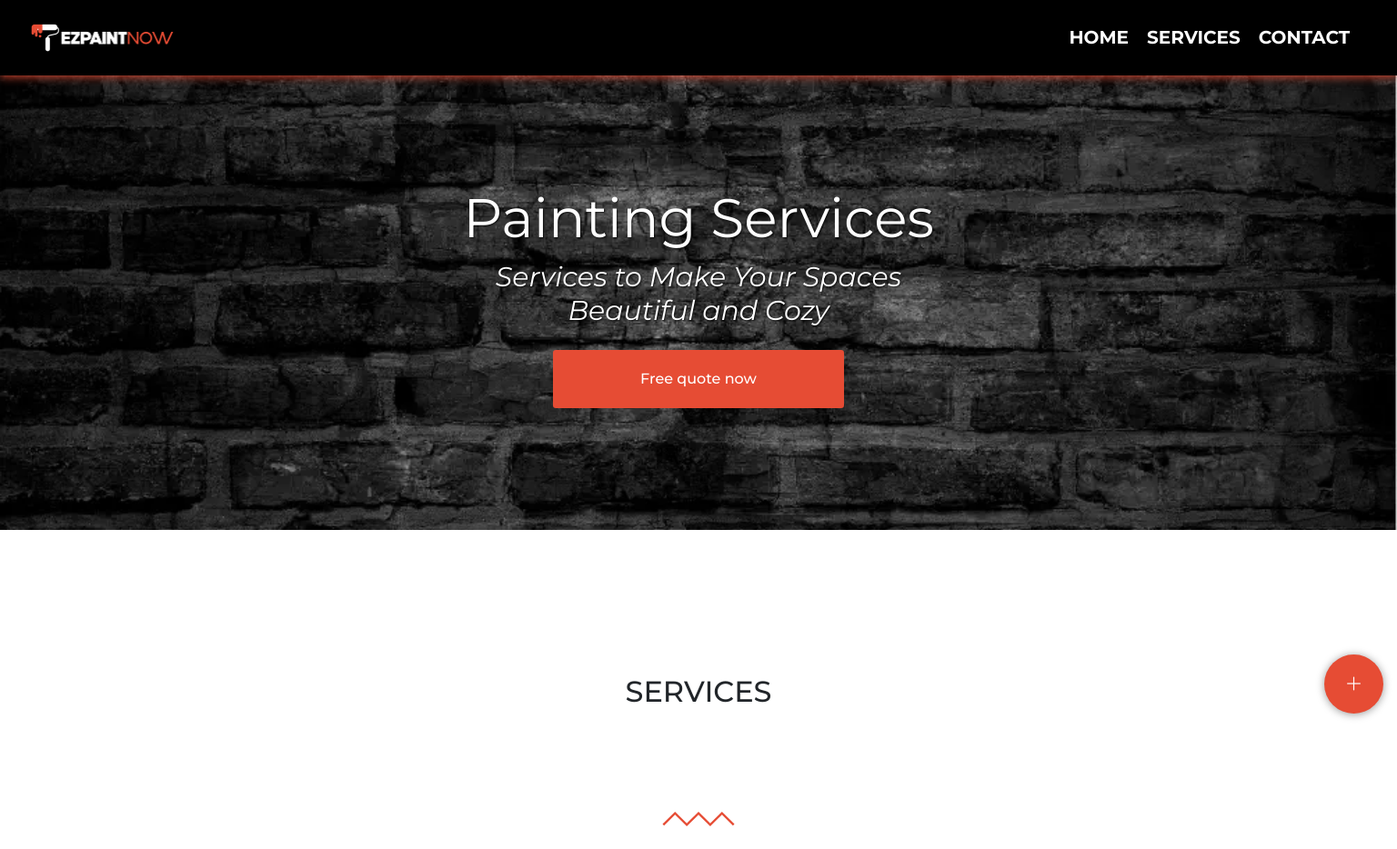
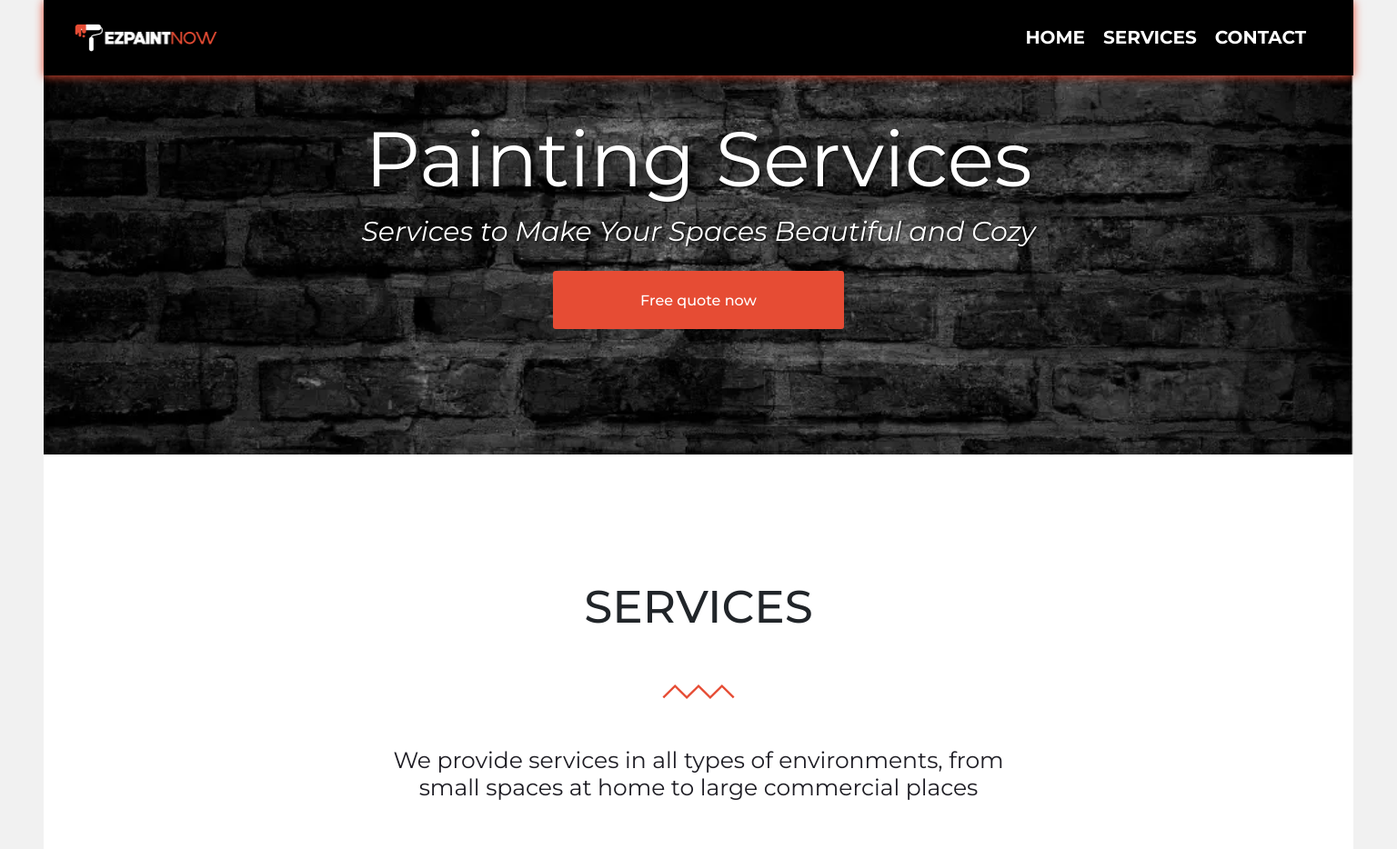
Before and after one commit to JotaJotaM1/adrian_page, a website: page services.html in a window 1536 px wide. Shown: the top 934 px of the page at 91% size. Drawn offline with nearby package versions, Linux system fonts and the light colour scheme.

Commit message:
finished media query 1440 all site

```diff
--- a/css/contact.css
+++ b/css/contact.css
@@ -15,10 +15,18 @@
 
 body {
     font-family: "Montserrat", sans-serif;
+    background-color: #f1f1f1;
+}
+
+.sectionBody {
+    max-width: 1440px;
+    margin: 0 auto;
+    position: relative;
+    min-height: 100vh;
 }
 
 main {
-    padding: 83px 0 0;
+    background-color: white;
 }
 
 .titleH1Cont {
@@ -163,3 +171,23 @@ main {
         padding: 70px 50px;
     }
 }
+
+@media screen and (min-width: 1440px) {
+    .titleH1Cont {
+        font-size: 50px;
+        padding: 10% 31% 5%;
+    }
+
+    .textH2Cont {
+        padding: 0px 29% 25px;
+    }
+
+    .container {
+        max-width: 800px;
+    }
+
+    .info-container {
+        flex-direction: row;
+        padding: 70px 10%;
+    }
+}
--- a/css/floatingbutton.css
+++ b/css/floatingbutton.css
@@ -36,15 +36,16 @@
     color: transparent;
 }
 
+.containerBtnFixed {
+    position: absolute;
+    z-index: 9999;
+    bottom: 20px;
+    right: 20px;
+
+}
+
 #btn-mas {
     display: none;
-}
-
-.containerBtnFixed {
-    position: fixed;
-    z-index: 9999;
-    bottom: 15px;
-    right: 15px;
 }
 
 .redes {
--- a/css/footer.css
+++ b/css/footer.css
@@ -165,9 +165,9 @@ footer {
 
 }
 
-@media screen and (min-width: 1900px) {
+@media screen and (min-width: 1440px) {
     .containFatherFooter {
-        justify-content: space-between;
+        justify-content: space-around;
     }
 
 }
--- a/css/header.css
+++ b/css/header.css
@@ -23,6 +23,7 @@
   background: var(--blackGeneral);
   box-shadow: 0px 1px 10px 0px #E64C34;
   z-index: 999;
+  max-width: 1440px;
 }
 
 .fatherlogoHeader {
--- a/css/index.css
+++ b/css/index.css
@@ -16,6 +16,18 @@
 
 body {
     font-family: "Montserrat", sans-serif;
+    background-color: #f1f1f1;
+}
+
+main {
+    background-color: white;
+}
+
+.sectionBody {
+    max-width: 1440px;
+    margin: 0 auto;
+    position: relative;
+    min-height: 100vh;
 }
 
 main,
@@ -340,10 +352,6 @@ main,
         text-align: center;
         padding: 10px 40px;
     }
-}
-
-@media screen and (min-width: 768px) {
-
     .titleH1Slider {
         padding: 0 21%;
     }
@@ -353,6 +361,7 @@ main,
     }
 }
 
+
 @media screen and (min-width: 1024px) {
 
     .sectionCallToAction {
@@ -360,7 +369,6 @@ main,
         height: 600px;
         justify-content: center;
         align-items: center;
-
     }
 
     .textH2Services {
@@ -417,3 +425,34 @@ main,
     }
 
 }
+
+@media screen and (min-width: 1440px) {
+    .sectionSlider {
+        height: 780px;
+    }
+
+    .titleH2Services {
+        padding: 3% 8px;
+        font-size: 50px;
+    }
+
+    .containAboutUs {
+        padding: 20px 50px;
+    }
+
+    .containH4AboutUs {
+        width: 27%;
+    }
+
+    .textAboutUs {
+        padding: 0 27% 60px;
+    }
+
+    .containG-H4 {
+        justify-content: space-evenly;
+    }
+
+    .textH3Services {
+        padding: 0px 19% 50px;
+    }
+}
--- a/css/services.css
+++ b/css/services.css
@@ -15,10 +15,18 @@
 
 body {
     font-family: "Montserrat", sans-serif;
+    background-color: #f1f1f1;
+}
+
+.sectionBody {
+    max-width: 1440px;
+    margin: 0 auto;
+    position: relative;
+    min-height: 100vh;
 }
 
 main {
-    padding: 83px 0 0;
+    background-color: white;
 }
 
 .rowSliderSer {
@@ -289,6 +297,29 @@ main {
     .p-2 {
         padding: 0.5rem 10rem 3rem !important;
     }
+}
 
+@media screen and (min-width: 1440px) {
 
+    .titleServis{
+        padding: 10% 8px 2%;
+        font-size: 50px;
+    }
+    .textServis {
+        padding: 0px 26% 50px
+    }
+
+    .titleH1Ser,
+    .titleH2ser {
+        text-align: center;
+        padding: 5px 0%;
+    }
+
+    .titleH1Ser {
+        font-size: 85px;
+    }
+
+    .p-2 {
+        padding: 0.5rem 15rem 3rem !important;
+    }
 }
--- a/script.js
+++ b/script.js
@@ -65,3 +65,32 @@ document.addEventListener("DOMContentLoaded", function () {
     }
   });
 });
+
+/* The floating fixed button adjusts to a fixed position according to its parent sectionBody */
+
+document.addEventListener("scroll", function () {
+  const botonFlotante = document.querySelector(".containerBtnFixed");
+  const seccion = document.querySelector(".sectionBody");
+  const rectSeccion = seccion.getBoundingClientRect();
+
+  // Condición para mantener el botón dentro de los límites de sectionBody
+  if (rectSeccion.top < 0 && rectSeccion.bottom > window.innerHeight) {
+    botonFlotante.style.position = "fixed";
+    botonFlotante.style.bottom = "25px";
+    // Ajustamos el botón a la derecha con una separación de 20px del contenedor sectionBody
+    botonFlotante.style.right = `${
+      window.innerWidth - rectSeccion.right + 25
+    }px`;
+    botonFlotante.style.left = "auto"; // Aseguramos que la propiedad left no interfiera
+  } else {
+    botonFlotante.style.position = "absolute";
+    botonFlotante.style.bottom = "25px";
+    // Cuando el botón debe posicionarse en la parte inferior derecha de sectionBody
+    if (rectSeccion.bottom <= window.innerHeight) {
+      botonFlotante.style.right = "25px"; // Mantenemos la separación de 20px del borde derecho
+    } else {
+      botonFlotante.style.right = "25px";
+    }
+    botonFlotante.style.left = "auto"; // Aseguramos que la propiedad left no interfiera
+  }
+});
--- a/services.html
+++ b/services.html
@@ -16,7 +16,7 @@
 </head>
 
 <body>
-
+    <section class="sectionBody">
         <div class="containerBtnFixed">
             <input type="checkbox" id="btn-mas">
             <div class="redes">
@@ -58,7 +58,6 @@
                 </div>
             </section>
 
-
             <div>
                 <p class="titleServis">SERVICES</p>
                 <img class="rowZigzagSer" src="./img/zigzag-green.svg" alt="rowZigzagAboutUs">
@@ -74,7 +73,8 @@
                         </picture>
                         <div class="containInfoSer">
                             <h2 class="titleH2InfoSer">Commercial Painting</h2>
-                        <p class="textH2Info">Specializing in commercial painting, we offer solutions for any type of
+                            <p class="textH2Info">Specializing in commercial painting, we offer solutions for any type
+                                of
                                 commercial property. From offices to commercial spaces, our team tackles any painting
                                 challenge with efficiency and professionalism.</p>
                         </div>
@@ -116,7 +116,8 @@
                         <div class="containInfoSer">
                             <h2 class="titleH2InfoSer">Residential Painting</h2>
                             <p class="textH2Info">Enhancing homes with our residential painting services. Whether it's a
-                            color change on the walls or a complete renovation, we take care of every detail to achieve
+                                color change on the walls or a complete renovation, we take care of every detail to
+                                achieve
                                 stunning results in residential projects.</p>
                         </div>
                         <table class="TableForServcies">
@@ -149,12 +150,10 @@
                 </div>
             </section>
 
-
             <section class="sectionAccordion">
                 <div class="containImgH2Faq">
                     <img class="rowZigzagSer" src="./img/zigzag-green.svg" alt="rowZigzagAboutUs">
                     <h2 class="titleH2Faq">F.A.Q.</h2>
-
                 </div>
                 <div class="accordion p-2" id="accordionExample">
                     <div class="accordion-item">
@@ -181,7 +180,8 @@
                         </h2>
                         <div id="collapseTwo" class="accordion-collapse collapse" data-bs-parent="#accordionExample">
                             <div class="accordion-body">
-                            The timeline for a commercial painting project varies based on the size and complexity of
+                                The timeline for a commercial painting project varies based on the size and complexity
+                                of
                                 the space. We commit to providing accurate estimates and working efficiently to minimize
                                 disruptions to your business operations
                             </div>
@@ -196,7 +196,8 @@
                         </h2>
                         <div id="collapseThree" class="accordion-collapse collapse" data-bs-parent="#accordionExample">
                             <div class="accordion-body">
-                            Yes, we offer color and design consultations to help our clients select the perfect palette
+                                Yes, we offer color and design consultations to help our clients select the perfect
+                                palette
                                 that complements their space. Our experts can guide you through the latest trends and
                                 painting techniques
                             </div>
@@ -211,7 +212,8 @@
                         </h2>
                         <div id="collapseFour" class="accordion-collapse collapse" data-bs-parent="#accordionExample">
                             <div class="accordion-body">We use only high-quality paints from reputable brands and employ
-                            proven techniques to ensure a durable finish. Additionally, our team is highly trained and
+                                proven techniques to ensure a durable finish. Additionally, our team is highly trained
+                                and
                                 committed to excellence on every project.
                             </div>
                         </div>
@@ -239,17 +241,19 @@
                         </h2>
                         <div id="collapseSix" class="accordion-collapse collapse" data-bs-parent="#accordionExample">
                             <div class="accordion-body">
-                            Yes, we are committed to environmental stewardship and offer eco-friendly painting options.
-                            Our consultations can help you choose from a range of sustainable paints and finishes that
+                                Yes, we are committed to environmental stewardship and offer eco-friendly painting
+                                options.
+                                Our consultations can help you choose from a range of sustainable paints and finishes
+                                that
                                 minimize environmental impact without compromising on quality. We guide you through
-                            eco-friendly trends and techniques to ensure your project aligns with both your aesthetic
+                                eco-friendly trends and techniques to ensure your project aligns with both your
+                                aesthetic
                                 and environmental values.
                             </div>
                         </div>
                     </div>
                 </div>
             </section>
-
 
         </main>
         <footer>
@@ -286,6 +290,7 @@
                 </div>
             </div>
         </footer>
+    </section>
     <script src="script.js"></script>
     <script src="https://cdn.jsdelivr.net/npm/bootstrap@5.3.2/dist/js/bootstrap.bundle.min.js"
         integrity="sha384-C6RzsynM9kWDrMNeT87bh95OGNyZPhcTNXj1NW7RuBCsyN/o0jlpcV8Qyq46cDfL"
```
Also changed, not shown: contact.html (+4 -3 lines), index.html (+5 -1 lines). Lines whose indentation alone changed are shown as unchanged.
